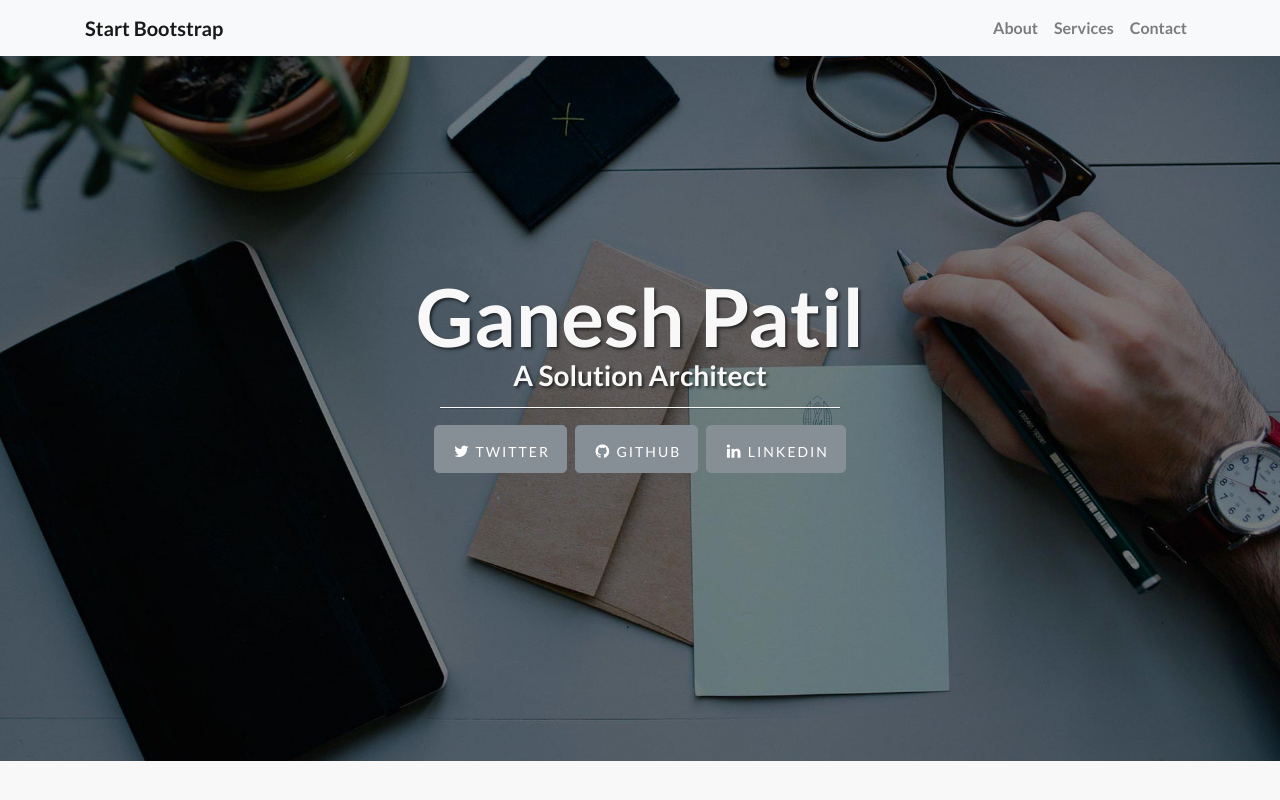
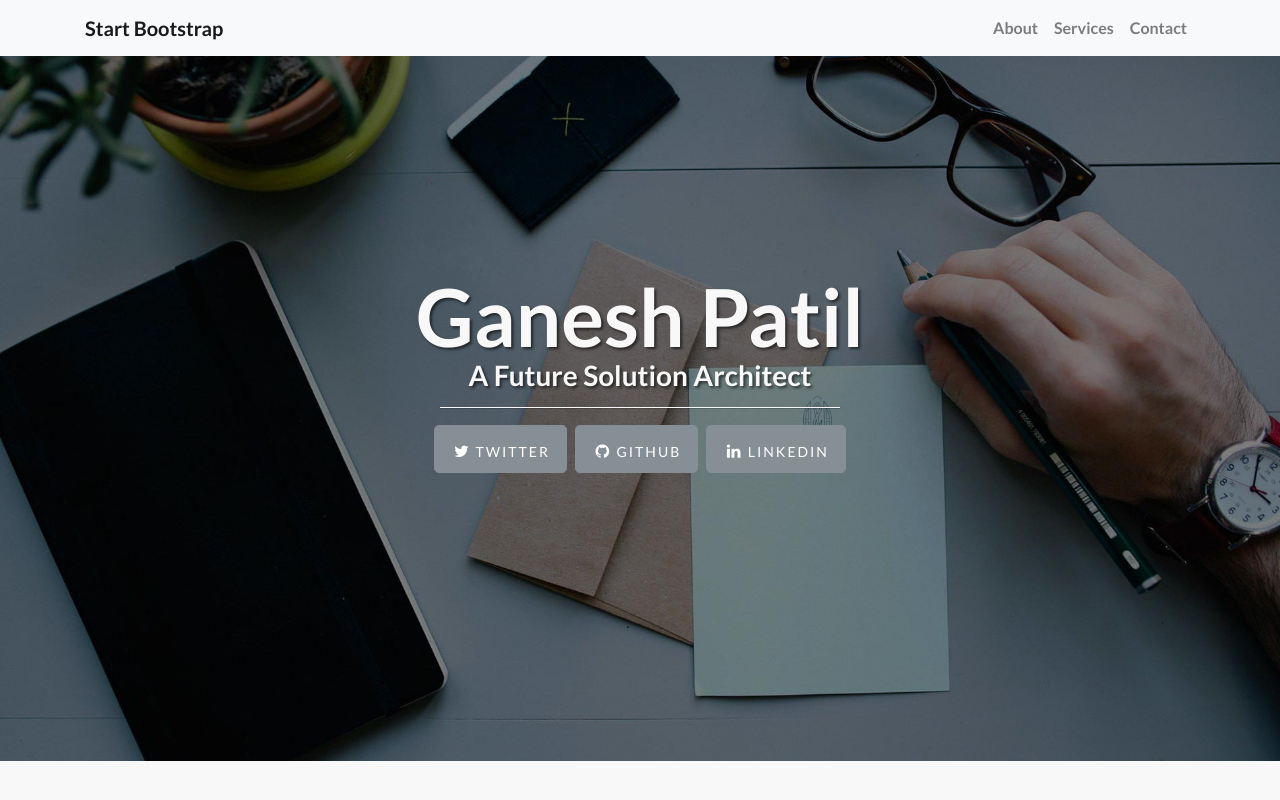
Before and after one commit to patil-ganesh/patil-ganesh.github.io, a website: page index.html in a window 1280 px wide. Shown: the top 800 px of the page. Drawn offline with Linux system fonts and the light colour scheme.

Commit message:
commit first

```diff
--- a/index.html
+++ b/index.html
@@ -52,7 +52,7 @@
         <div class="container">
             <div class="intro-message">
                 <h1>Ganesh Patil</h1>
-                <h3>A Solution Architect</h3>
+                <h3>A Future Solution Architect</h3>
                 <hr class="intro-divider">
                 <ul class="list-inline intro-social-buttons">
                     <li class="list-inline-item">
```
